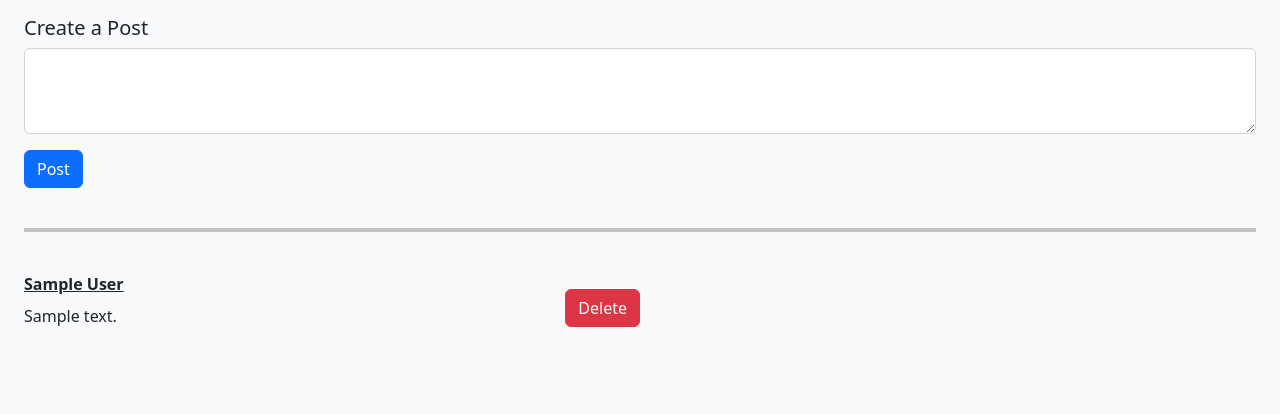
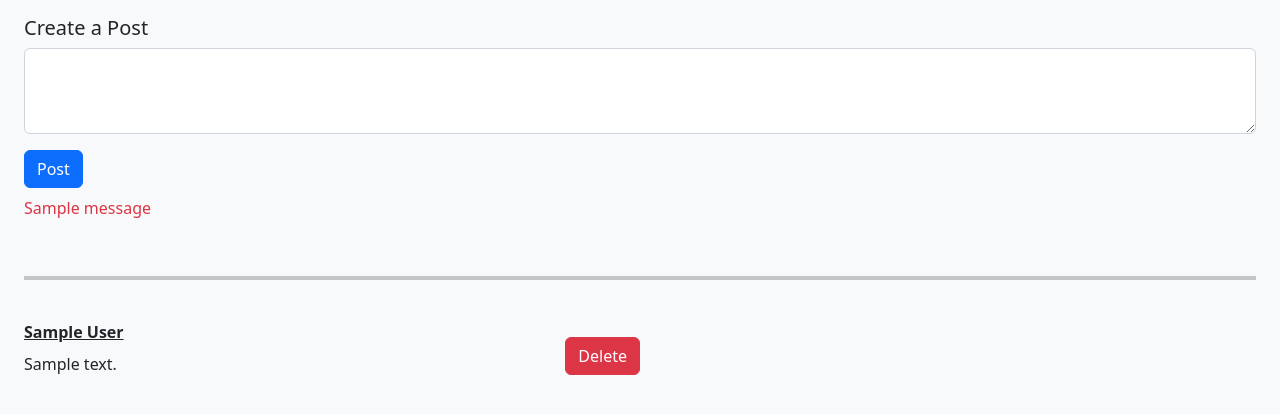
Before and after one commit to GrantLicata/coding_dojo_wall, a Flask app: page /dojo_wall in a window 1280 px wide. Shown: the part 56-470 px from the top of the page. Run offline with Flask 2, Linux system fonts and the light colour scheme; the visitor is signed in with stand-in values (Sample User, id 1); tables that the repository leaves empty or names only in its code hold one stand-in row (values such as "Sample post"); one stand-in notice (Sample message) is shown.

```diff
--- a/flask_app/controllers/posts.py
+++ b/flask_app/controllers/posts.py
@@ -13,6 +13,8 @@ def create_post():
         "user_id": session['user_id']
     }
     print("About to save data!")
+    if not post.Post.validate_post(data):
+        return redirect('/dojo_wall')
     post.Post.save(data)
     return redirect('/dojo_wall')
 
--- a/flask_app/models/post.py
+++ b/flask_app/models/post.py
@@ -53,3 +53,11 @@ class Post:
     def delete(cls, data):
         query = "DELETE FROM posts WHERE id = %(id)s;"
         return connectToMySQL('twitter').query_db( query, data )
+
+    @staticmethod
+    def validate_post(data):
+        is_valid = True
+        if len(data['content']) < 1:
+            flash("Please include message to post.")
+            is_valid = False
+        return is_valid
--- a/flask_app/templates/dojo_wall.html
+++ b/flask_app/templates/dojo_wall.html
@@ -33,13 +33,23 @@
         <textarea class="form-control" name="content" rows="3"></textarea>
         <button class="btn btn-primary mt-3" type="submit">Post</button>
       </form>
+      {% with messages = get_flashed_messages() %}
+      {% if messages %}
+        {% for message in messages %}
+          {% if message %}
+          <p class="text-danger mt-2">{{message}}</p>
+          {% endif %}
+        {% endfor %}
+      {% endif %}
+      {% endwith %}
       <br>
       <hr class="border border-dark border-2">
       <br>
       <!-- All Posts -->
       <div class="w-50">
+
+        {% for post in posts %}
         <form action="/post/delete" method="post">
-          {% for post in posts %}
           <div class="d-flex justify-content-between">
             <div>
               <p class="mb-2 fw-bold text-decoration-underline">{{ post.creater.first_name }} {{ post.creater.last_name }}</p>
@@ -50,8 +60,9 @@
             <button class="btn btn-danger align-self-center" type="submit">Delete</button>
             {% endif %}
           </div>
-            {% endfor %}
         </form>
+        {% endfor %}
+
       </div>
     </div>
 </body>
```
Also changed, not shown: flask_app/models/user.py (line endings or trailing spaces).
